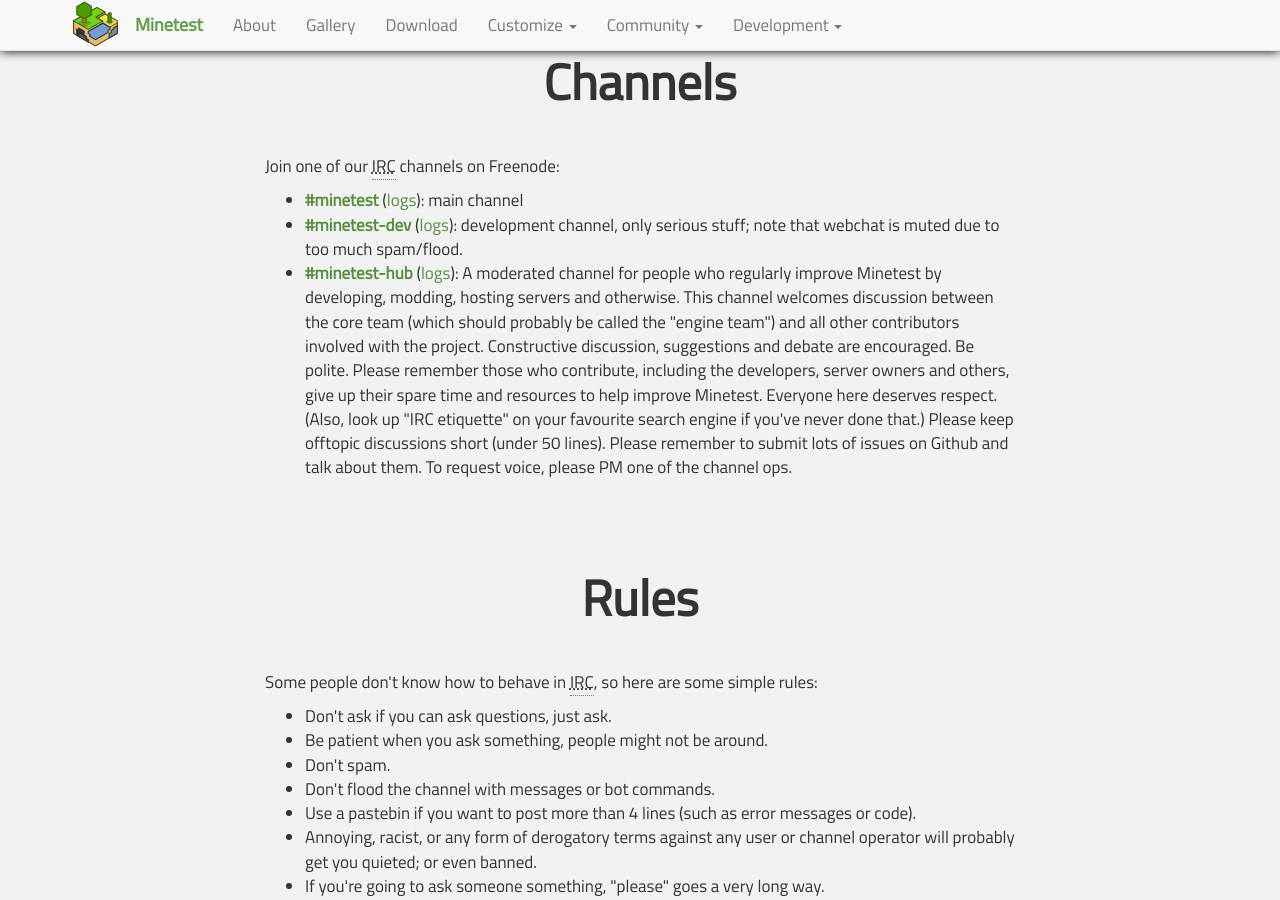
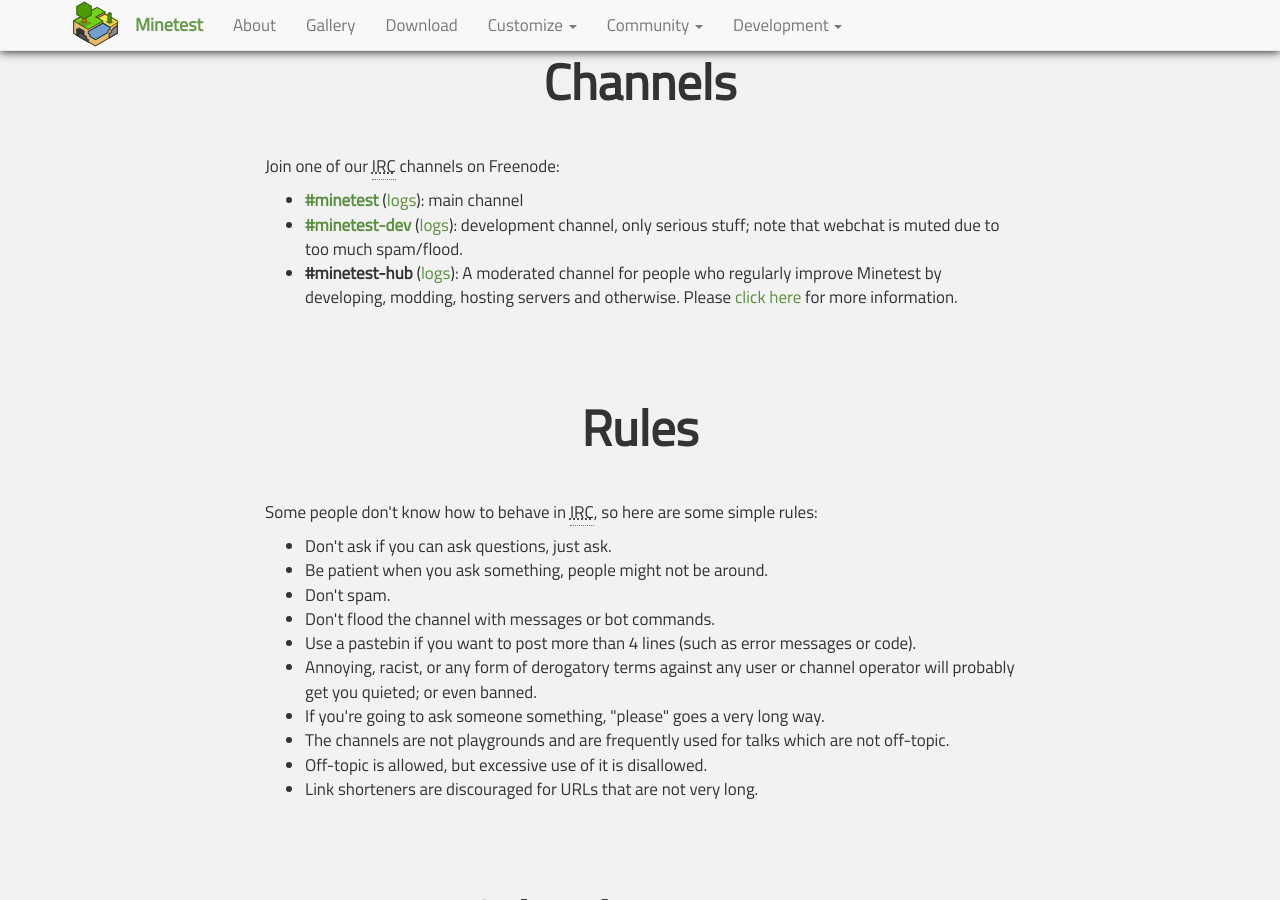
Before and after one commit to minetest/minetest.github.io, a Jekyll site: the page built from irc.html, in a window 1280 px wide and 900 px high, scrolled down 336 px. Built offline with Jekyll 4.4.1, drawn with Linux system fonts in a browser that asks for light colours; comment, search, counter and statistics services are not loaded.

Commit message:
Shortening text

```diff
--- a/irc.html
+++ b/irc.html
@@ -24,16 +24,10 @@ redirect_from:
       development channel, only serious stuff; note that webchat is muted due to too much spam/flood.
     </li>
     <li>
-      <strong><a href="https://webchat.freenode.net/?channels=#minetest-hub">#minetest-hub</a></strong>
+      <strong>#minetest-hub</strong>
       (<a href="http://irc.minetest.net/minetest-hub">logs</a>):
       A moderated channel for people who regularly improve Minetest by developing, modding, hosting servers and otherwise.
-      This channel welcomes discussion between the core team (which should probably be called the "engine team") and all other contributors involved with the project. Constructive discussion, suggestions and debate are encouraged.
-      Be polite. Please remember those who contribute, including the developers, server owners and others, give up their spare time and resources to help improve Minetest. Everyone here deserves respect. (Also, look up "IRC etiquette" on your favourite search engine if you've never done that.)
-      Please keep offtopic discussions short (under 50 lines).
-
-      Please remember to submit lots of issues on Github and talk about them.
-
-      To request voice, please PM one of the channel ops.
+      Please <a href="http://hub.minetest.net/info">click here</a> for more information.
     </li>
   </ul>
 </div>
```
